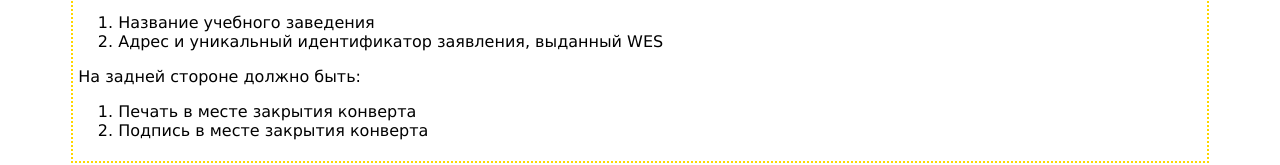
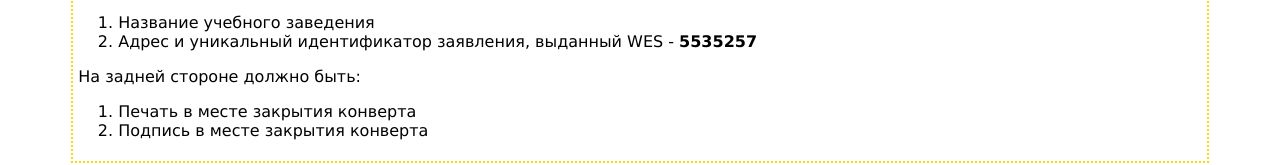
Before and after one commit to doutdes0/WES, a plain HTML site: page index.html in a window 1280 px wide. Shown: the part 186-351 px from the top of the page. Drawn offline with Linux system fonts and the light colour scheme.

Commit message:
Update index.html
Content changhes

```diff
--- a/index.html
+++ b/index.html
@@ -57,7 +57,8 @@
       На передней стороне должно быть указано:</p>
     <ol>
       <li>Название учебного заведения</li>
-      <li>Адрес и уникальный идентификатор заявления, выданный WES</li>
+      <li>Адрес и уникальный идентификатор заявления, выданный WES - <strong>5535257</strong>
+</li>
     </ol>
     <p>На задней стороне должно быть:</p>
     <ol>
```
